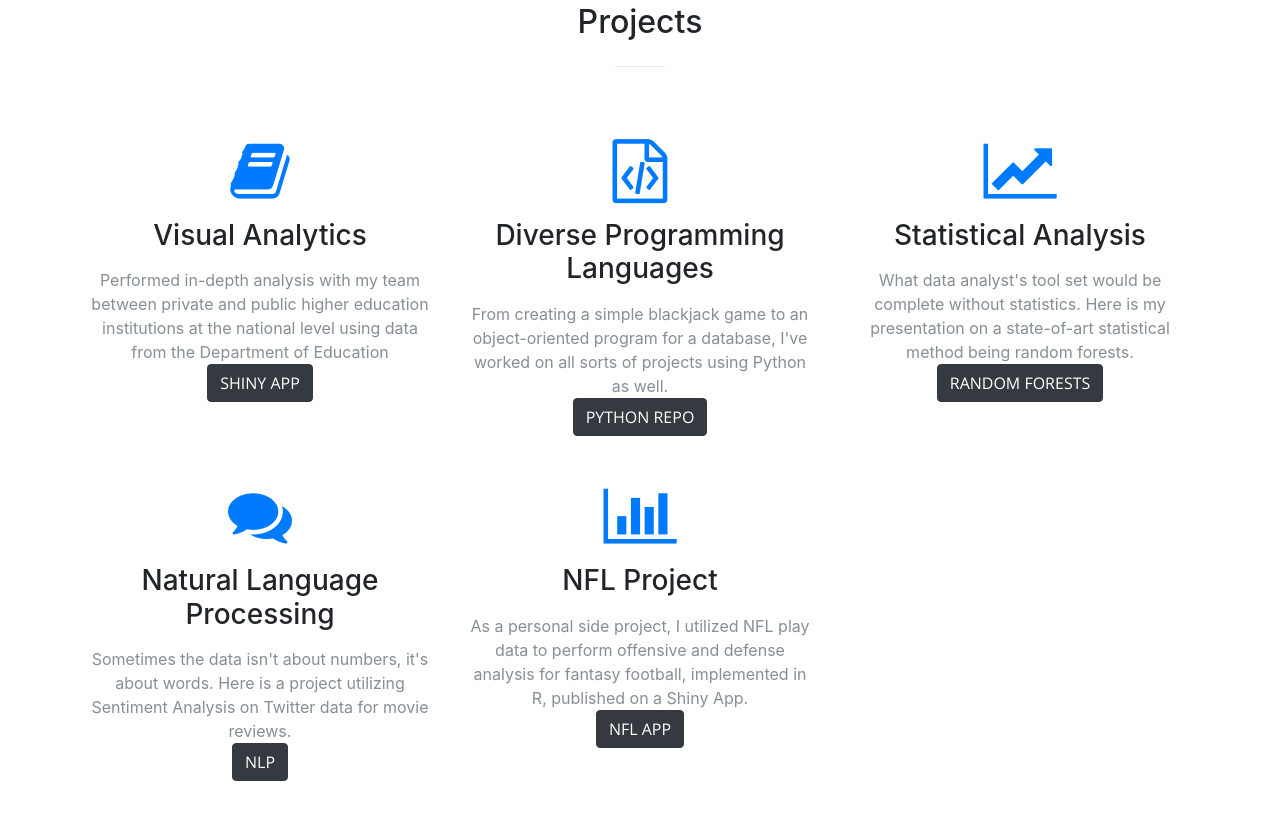
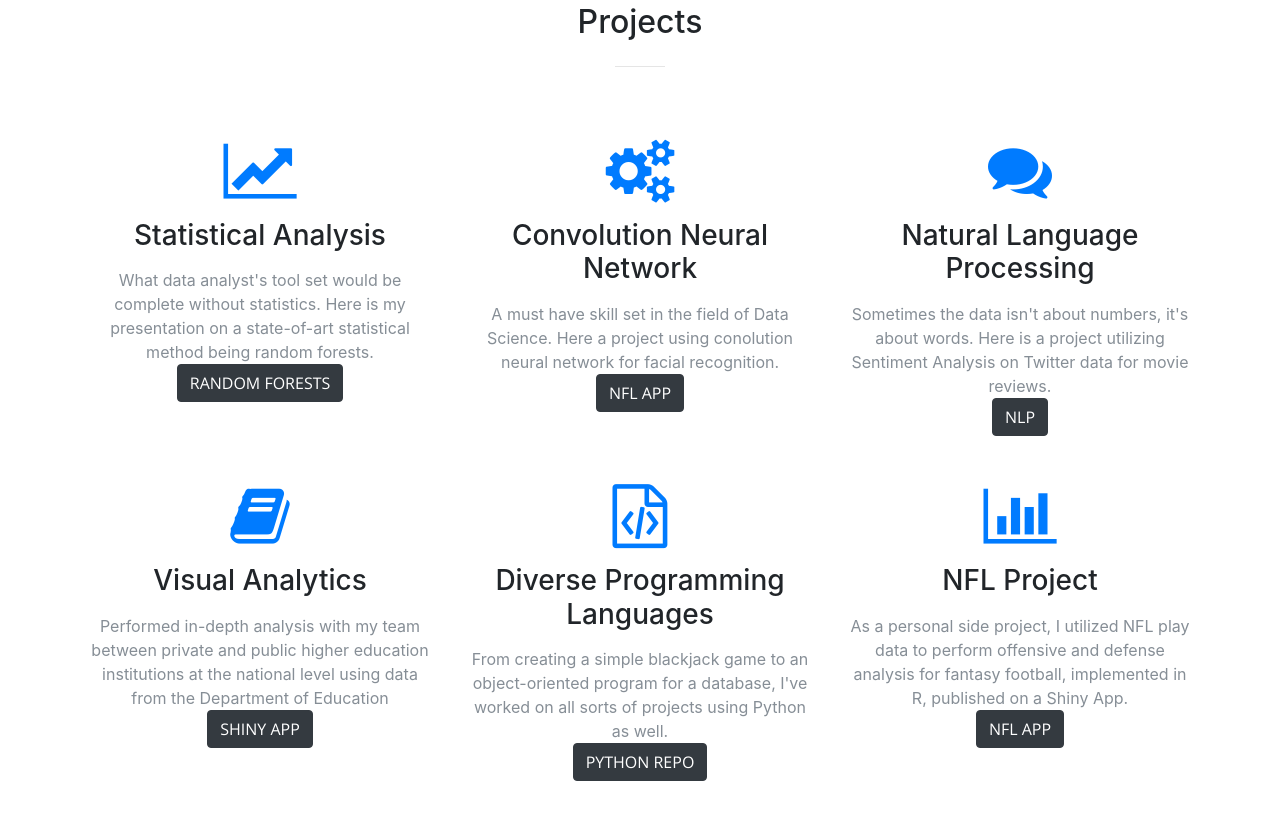
Before and after one commit to jcgonzalez14/jcgonzalez14.github.io, a website with bundled scripts: page index.html in a window 1280 px wide. Shown: the part 1626-2440 px from the top of the page. Built offline with nearby package versions, Linux system fonts and the light colour scheme.

Commit message:
Update index.html

```diff
--- a/index.html
+++ b/index.html
@@ -90,7 +90,7 @@
             <h2 class="section-heading text-white">Education</h2>
             <hr class="light my-4">
             <p class="text-faded mb-4">I bleed two shades of orange! I hold a Master's of Science in Data Analytics from the University of Texas at San Antonio and I majored in Economics
-               as an undergrad at the University of Texas at Austin so I enjoy the burned orange as well. In pursuit of well-rounded training, I have completed additional certification seeking courses.</p>
+               as an undergrad at the University of Texas at Austin so I enjoy the burned orange as well. In pursuit of a well-rounded training, I have completed additional certification seeking courses.</p>
             <a class="btn btn-light btn-xl js-scroll-trigger" href="https://jcgonzalez14.github.io/certificates.html"target="_blank">View Additonal Certificates</a>
           </div>
         </div>
@@ -109,6 +109,30 @@
       <div class="container">
         <div class="row">
           <div class="col-lg-4 col-md-6 text-center">
+              <div class="service-box mt-5 mx-auto">
+                <i class="fa fa-4x fa fa-line-chart text-primary mb-3 sr-icons"></i>
+                <h3 class="mb-3">Statistical Analysis</h3>
+                <p class="text-muted mb-0">What data analyst's tool set would be complete without statistics. Here is my presentation on a state-of-art statistical method being random forests.</p>
+                <a class="btn btn-dark btn-xl sr-button" href="https://jcgonzalez14.github.io/Random_Forests.html" target="_blank">Random Forests</a>
+              </div>
+          </div>
+          <div class="col-lg-4 col-md-6 text-center">
+              <div class="service-box mt-5 mx-auto">
+                <i class="fa fa-4x fa fa-cogs text-primary mb-3 sr-icons"></i>
+                <h3 class="mb-3">Convolution Neural Network</h3>
+                <p class="text-muted mb-0">A must have skill set in the field of Data Science. Here a project using conolution neural network for facial recognition.</p>
+                <a class="btn btn-dark btn-xl sr-button" href="https://jgonzalez14.shinyapps.io/nflproject/" target="_blank">NFL App</a>
+              </div>
+          </div>
+          <div class="col-lg-4 col-md-6 text-center">
+              <div class="service-box mt-5 mx-auto">
+                <i class="fa fa-4x fa fa-comments text-primary mb-3 sr-icons"></i>
+                <h3 class="mb-3">Natural Language Processing</h3>
+                <p class="text-muted mb-0">Sometimes the data isn't about numbers, it's about words. Here is a project utilizing Sentiment Analysis on Twitter data for movie reviews.</p>
+                <a class="btn btn-dark btn-xl sr-button" href="https://jcgonzalez14.github.io/Sentiment_Analysis.html" target="_blank">NLP</a>
+              </div>
+            </div>
+          <div class="col-lg-4 col-md-6 text-center">
             <div class="service-box mt-5 mx-auto">
               <i class="fa fa-4x fa-book text-primary mb-3 sr-icons"></i>
               <h3 class="mb-3">Visual Analytics</h3>
@@ -122,22 +146,6 @@
               <h3 class="mb-3">Diverse Programming Languages</h3>
               <p class="text-muted mb-0">From creating a simple blackjack game to an object-oriented program for a database, I've worked on all sorts of projects using Python as well.</p>
               <a class="btn btn-dark btn-xl sr-button" href="https://github.com/jcgonzalez14/Python-Code/" target="_blank">Python Repo</a>
-            </div>
-          </div>
-          <div class="col-lg-4 col-md-6 text-center">
-            <div class="service-box mt-5 mx-auto">
-              <i class="fa fa-4x fa fa-line-chart text-primary mb-3 sr-icons"></i>
-              <h3 class="mb-3">Statistical Analysis</h3>
-              <p class="text-muted mb-0">What data analyst's tool set would be complete without statistics. Here is my presentation on a state-of-art statistical method being random forests.</p>
-              <a class="btn btn-dark btn-xl sr-button" href="https://jcgonzalez14.github.io/Random_Forests.html" target="_blank">Random Forests</a>
-            </div>
-          </div>
-          <div class="col-lg-4 col-md-6 text-center">
-            <div class="service-box mt-5 mx-auto">
-              <i class="fa fa-4x fa fa-comments text-primary mb-3 sr-icons"></i>
-              <h3 class="mb-3">Natural Language Processing</h3>
-              <p class="text-muted mb-0">Sometimes the data isn't about numbers, it's about words. Here is a project utilizing Sentiment Analysis on Twitter data for movie reviews.</p>
-              <a class="btn btn-dark btn-xl sr-button" href="https://jcgonzalez14.github.io/Sentiment_Analysis.html" target="_blank">NLP</a>
             </div>
           </div>
           <div class="col-lg-4 col-md-6 text-center">
```
